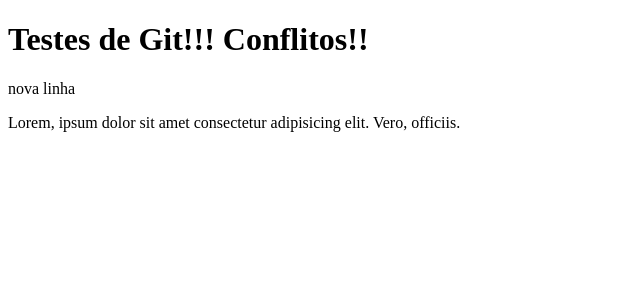
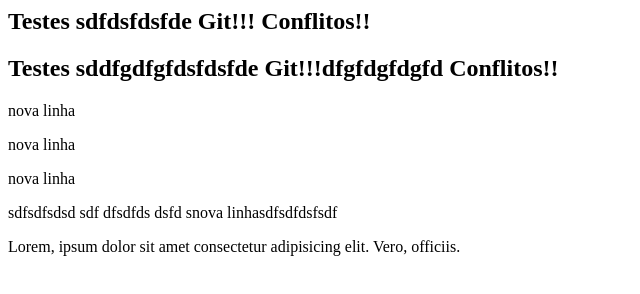
Before and after one commit to andersonfontes/sapataria-oswaldo, a plain HTML site: page teste99.html in a window 1280 px wide. Shown: the whole page, without its empty margins (0-640 px from the left). Drawn offline with Linux system fonts and the light colour scheme.

Commit message:
conflitos AV work

```diff
--- a/teste99.html
+++ b/teste99.html
@@ -1,14 +1,15 @@
-<!DOCTYPE html>
-<html lang="pt-br">
-<head>
     <meta charset="UTF-8">
     <meta http-equiv="X-UA-Compatible" content="IE=edge">
     <meta name="viewport" content="width=device-width, initial-scale=1.0">
-    <title>Testes de Git</title>
-</head>
-<body>
-    <h1> Testes de Git!!! Conflitos!!</h1>
+    <!-- <title>Testes de Git</title> -->
+
+
+    <h2> Testes sdfdsfdsfde Git!!! Conflitos!!</h2>
+    <h2> Testes sddfgdfgfdsfdsfde Git!!!dfgfdgfdgfd  Conflitos!!</h2>
     <p> nova linha</p>
+    <div> nova linha</div>
+    <p> nova linha</p>
+    <p> sdfsdfsdsd sdf dfsdfds dsfd snova linhasdfsdfdsfsdf</p>
     <p> Lorem, ipsum dolor sit amet consectetur adipisicing elit. Vero, officiis.</p>
-</body>
+
 </html>
```
